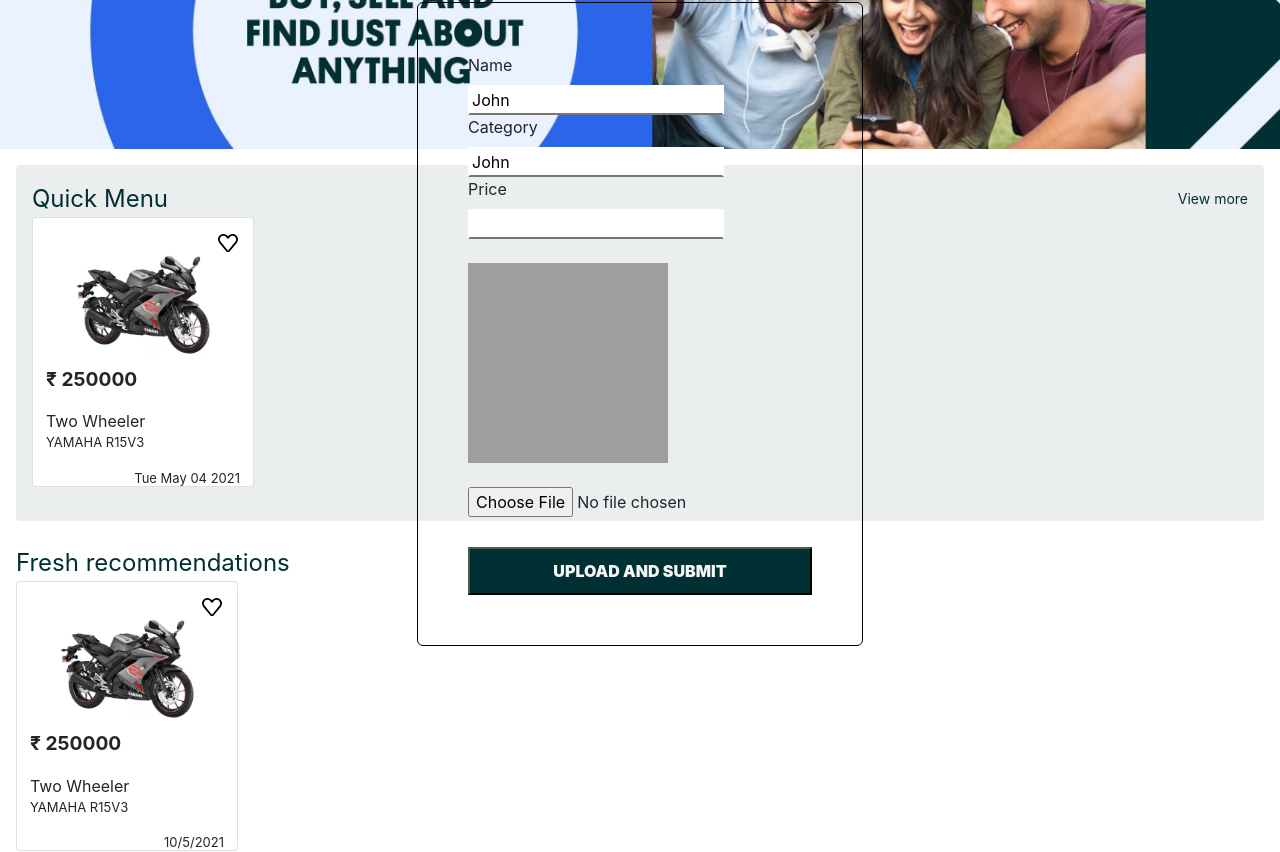
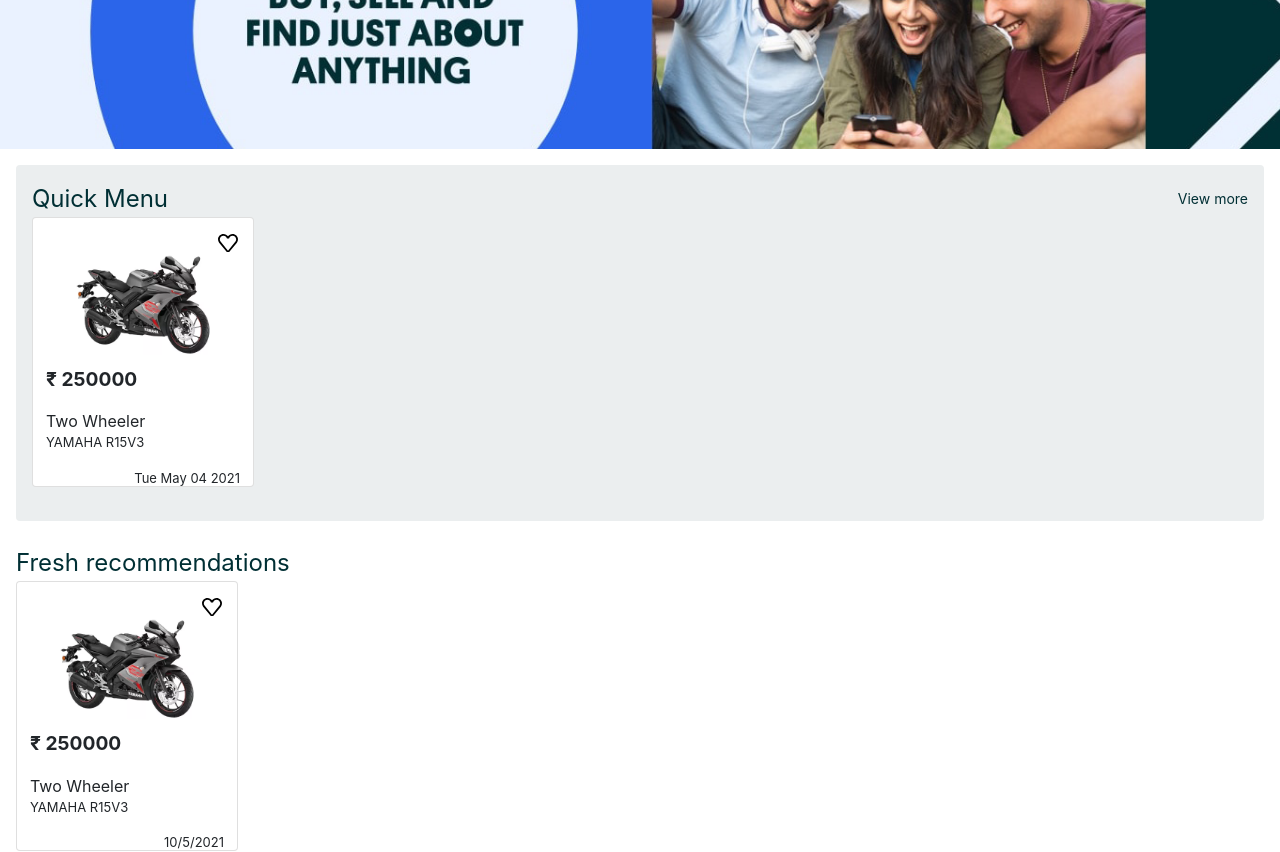
Before and after one commit to MAHESH-M-B/Olx_clone, a React (Create React App) app: page / in a window 1280 px wide. Shown: the part 196-1048 px from the top of the page. Built offline with nearby package versions, Linux system fonts and the light colour scheme; no server answers; grey boxes are pictures that could not be loaded.

Commit message:
created route for create

```diff
--- a/src/App.js
+++ b/src/App.js
@@ -37,7 +37,7 @@
         <Login/>
       </Route>
 
-      <Route>
+      <Route path='/create'>
         <Create/>
       </Route>
 
```
Also changed, not shown: 1 other file (tests, documents, lock files or other folders).
